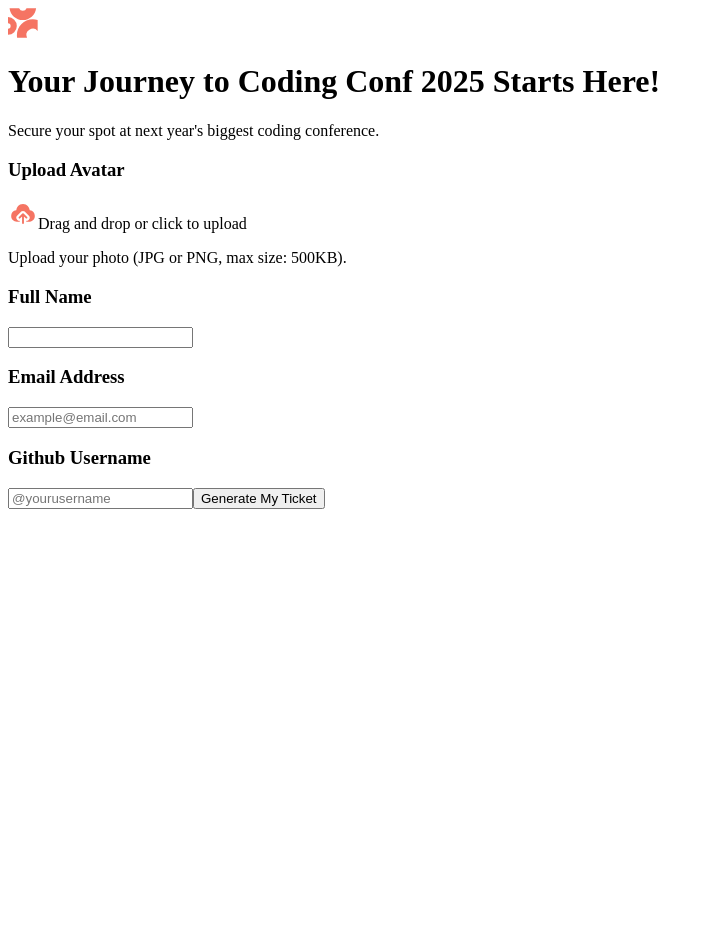
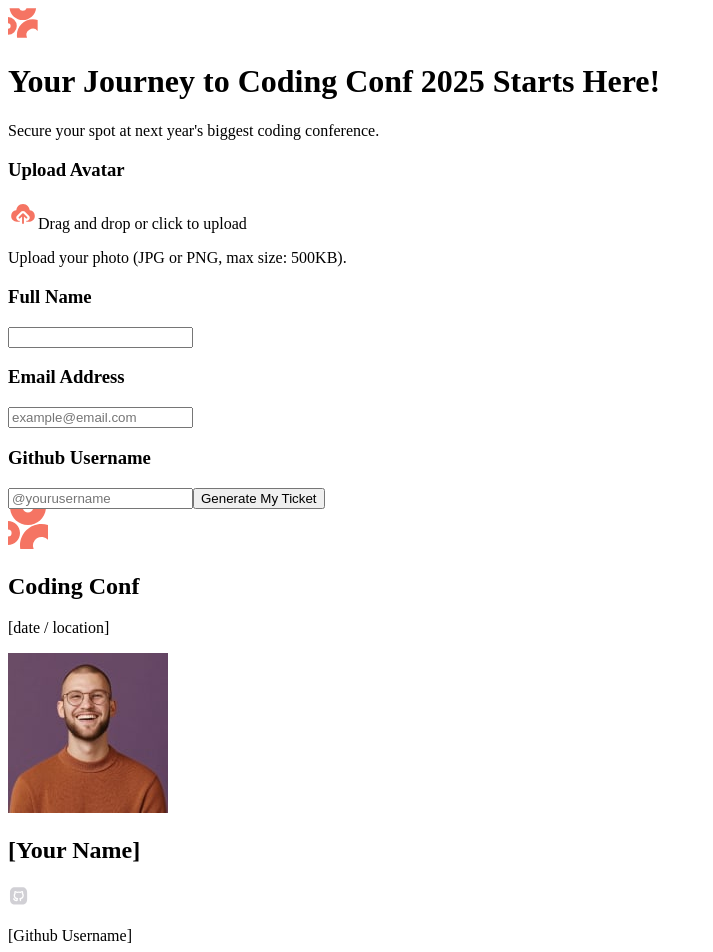
Before and after one commit to micha1bak/frontend-mentor-ticket-generator, a React (Vite) app: page / in a window 1280 px wide. Shown: the top 952 px of the page, without its empty margins (0-713 px from the left). Before the commit the page ends 800 px from the top, so only its background shows below. Built offline with nearby package versions, Linux system fonts and the light colour scheme.

Commit message:
added Ticket

```diff
--- a/src/App.jsx
+++ b/src/App.jsx
@@ -5,17 +5,25 @@ import { Email } from "./components/Email";
 import { GithubUsername } from "./components/GithubUsername";
 import { Logo } from "./components/Logo";
 import { Name } from "./components/Name";
+import { SubmitHeader } from "./components/SubmitHeader";
+import { Ticket } from "./components/Ticket";
 
 function App() {
   return (
     <div className="App">
       <Logo />
+
       <DefaultHeader />
+      <SubmitHeader />
+
       <Avatar />
       <Name />
       <Email />
       <GithubUsername />
       <Button />
+
+      <Ticket />
+
     </div>
   );
 }
--- a/src/components/SubmitHeader.jsx
+++ b/src/components/SubmitHeader.jsx
@@ -0,0 +1,8 @@
+export function SubmitHeader() {
+  return (
+    <div style={{display: 'none'}}>
+      <h1>Congrats, [Full Name] Your ticket is ready.</h1>
+      <p>We've emailed your ticket to [Email Address] and will send updates in the run up to the event.</p>
+    </div>
+  )
+}
--- a/src/components/Ticket.jsx
+++ b/src/components/Ticket.jsx
@@ -0,0 +1,28 @@
+export function Ticket() {
+  return (
+    <div className="ticket">
+      <div className="ticketLeft">
+
+        <div className="ticketLeftUp">
+          <img src="assets\images\logo-mark.svg" alt="logo"/>
+          <div>
+            <h2>Coding Conf</h2>
+            <p>[date / location]</p>
+          </div>
+        </div>
+
+        <div className="ticketLeftDown">
+          <img src="assets\images\image-avatar.jpg" alt="avatar"/>
+          <div>
+            <h2>[Your Name]</h2>
+            <div>
+              <img src="assets\images\icon-github.svg" alt="github" />
+              <p>[Github Username]</p>
+            </div>
+          </div>
+        </div>
+
+      </div>
+    </div>
+  )
+}
```
